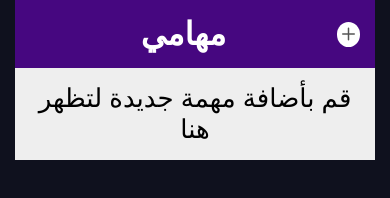
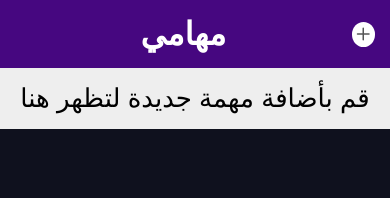
Before and after one commit to Mahmoud-Ragab-Khalifa/To-Do-APP, a plain HTML site: page index.html in a window 390 px wide. Drawn offline with Linux system fonts and the light colour scheme.

Commit message:
Handle Rsponsive Design

```diff
--- a/css/main.css
+++ b/css/main.css
@@ -13,6 +13,11 @@ html {
 .container {
   padding: 0 15px;
   margin: 0 auto;
+}
+@media (max-width: 767px) {
+  .container {
+    padding: 0;
+  }
 }
 @media (min-width: 768px) {
   .container {
```
